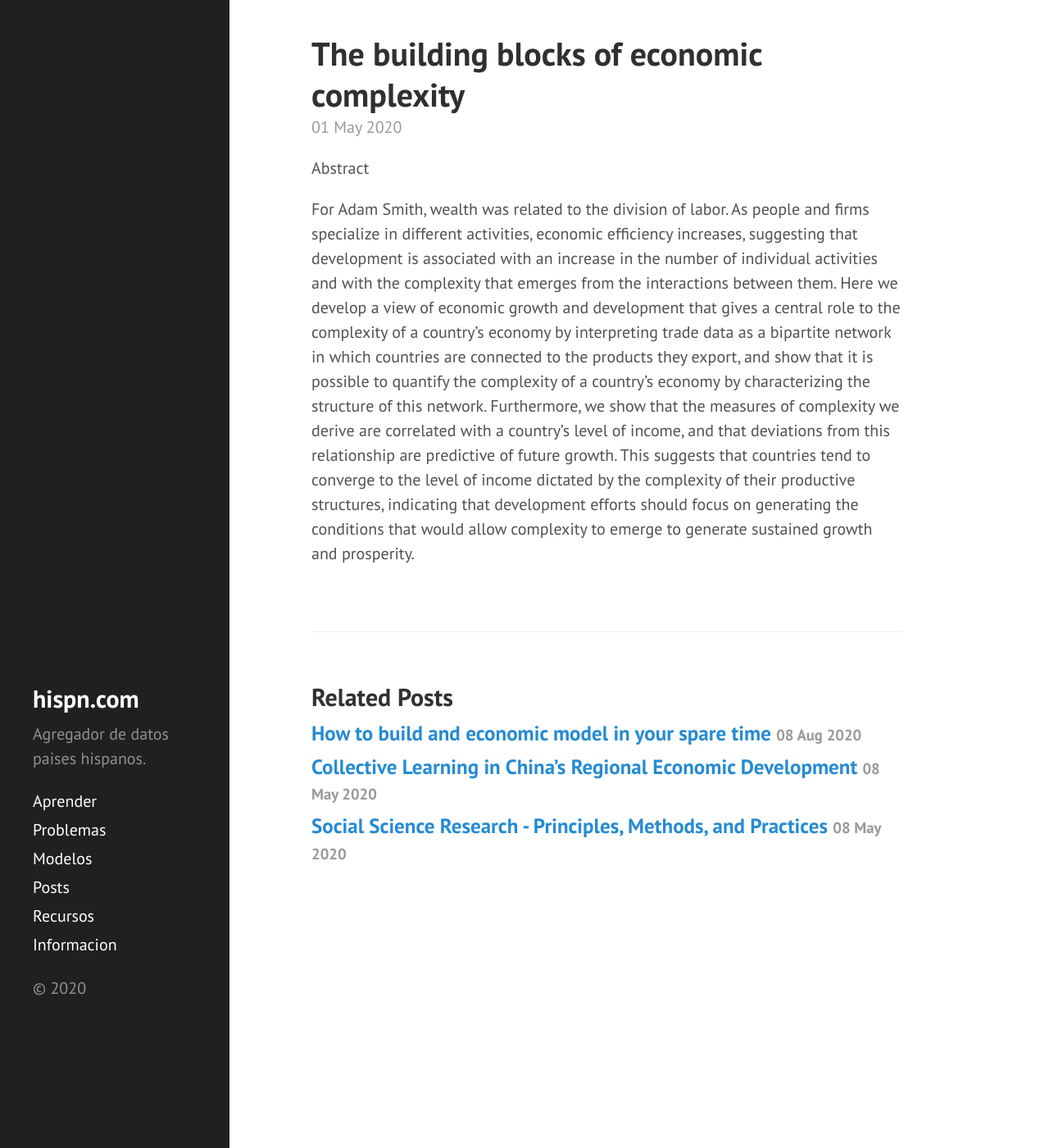
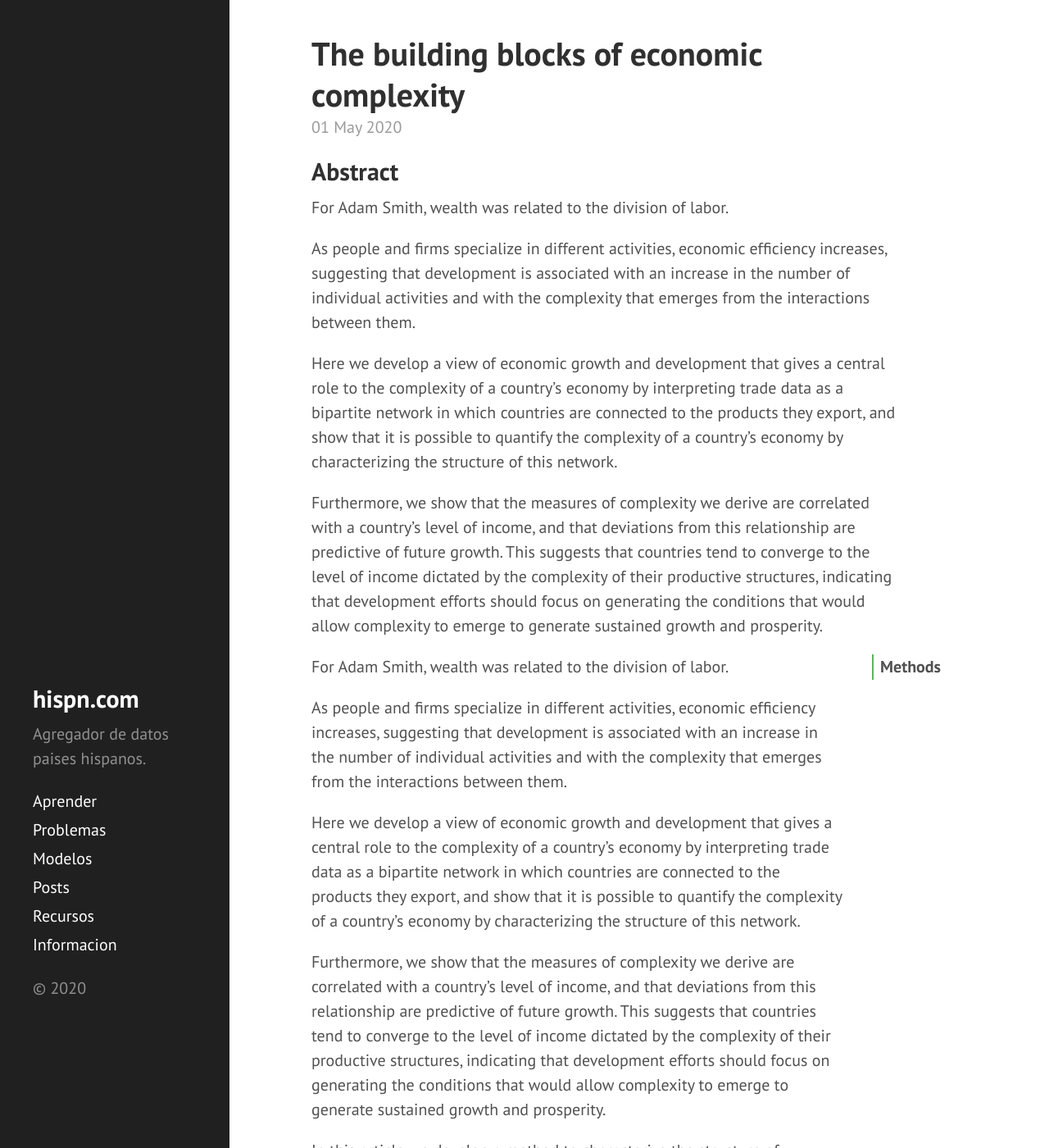
Before and after one commit to DanielBremont/hispn.github.io, a Jekyll site: the page built from _posts/papers/2020-05-01-The-building-blocks-economic-complexity.md, in a window 1280 px wide and 1400 px high. Shown: the whole window at 82% size. Built offline with Jekyll 4.4.1, drawn with Linux system fonts in a browser that asks for light colours; formulas are drawn with MathJax 3; some of the changed text lies outside the part shown.

Commit message:
Nuevo commit

```diff
--- a/_posts/papers/2020-05-01-The-building-blocks-economic-complexity.md
+++ b/_posts/papers/2020-05-01-The-building-blocks-economic-complexity.md
@@ -4,24 +4,34 @@
 categories: [papers]
 ---
 
-Abstract
+## Abstract
 
-For Adam Smith, wealth was related to the division of labor. As
-people and firms specialize in different activities, economic efficiency increases, suggesting that development is associated with
-an increase in the number of individual activities and with the
-complexity that emerges from the interactions between them.
-Here we develop a view of economic growth and development
-that gives a central role to the complexity of a country’s economy
-by interpreting trade data as a bipartite network in which countries
-are connected to the products they export, and show that it is
-possible to quantify the complexity of a country’s economy by
-characterizing the structure of this network. Furthermore, we
-show that the measures of complexity we derive are correlated
-with a country’s level of income, and that deviations from this
-relationship are predictive of future growth. This suggests that
-countries tend to converge to the level of income dictated by the
-complexity of their productive structures, indicating that development efforts should focus on generating the conditions that would
-allow complexity to emerge to generate sustained growth and
-prosperity.
+For Adam Smith, wealth was related to the division of labor.
+
+As people and firms specialize in different activities, economic efficiency increases, suggesting that development is associated with an increase in the number of individual activities and with the complexity that emerges from the interactions between them.
+
+Here we develop a view of economic growth and development that gives a central role to the complexity of a country’s economy by interpreting trade data as a bipartite network in which countries are connected to the products they export, and show that it is possible to quantify the complexity of a country’s economy by characterizing the structure of this network.
+
+Furthermore, we show that the measures of complexity we derive are correlated with a country’s level of income, and that deviations from this relationship are predictive of future growth. This suggests that countries tend to converge to the level of income dictated by the complexity of their productive structures, indicating that development efforts should focus on generating the conditions that would allow complexity to emerge to generate sustained growth and prosperity.
 
 <!--more-->
+
+For Adam Smith, wealth was related to the division of labor.
+
+As people and firms specialize in different activities, economic efficiency increases, suggesting that development is associated with an increase in the number of individual activities and with the complexity that emerges from the interactions between them.
+
+Here we develop a view of economic growth and development that gives a central role to the complexity of a country’s economy by interpreting trade data as a bipartite network in which countries are connected to the products they export, and show that it is possible to quantify the complexity of a country’s economy by characterizing the structure of this network.
+
+Furthermore, we show that the measures of complexity we derive are correlated with a country’s level of income, and that deviations from this relationship are predictive of future growth. This suggests that countries tend to converge to the level of income dictated by the complexity of their productive structures, indicating that development efforts should focus on generating the conditions that would allow complexity to emerge to generate sustained growth and prosperity.
+
+In this article we develop a method to characterize the structure of bipartite networks, which we call the **Method of Reflections**, and apply it to trade data to illustrate how it can be used to extract relevant information about the availability of capabilities in a country. We interpret the variables produced by the Method of Reflections as indicators of economic complexity and show that the complexity of a country’s economy is correlated with income and that deviations from this relationship are predictive of future growth, suggesting that countries tend to approach the level of income associated with the capability set available in them.
+
+We validate our measures of the capabilities available in a country by introducing a model and by showing empirically that our metrics are strongly correlated with the diversity of the labor inputs used in the production of a country’s goods, approximated by using data on the use of labor inputs in the United States. Finally, we show that the level of complexity of a country’s economy predicts the types of products that countries will be able to develop in the future, suggesting that the new products that a country develops depend substantially on the capabilities already available in that country.
+
+## Methods
+
+We look at country product associations by using international trade data with products disaggregated.
+
+$$k_{c,0}$$ and $$k_{p,0}$$ represent, respectively, the observed levels of diversification of a country (the number of products exported by that country), and the ubiquity of a product (the number of countries exporting that product).
+
+... Todo
```
Also changed, not shown: _posts/papers/2020-05-01-Optimal-diversification-strategies-networks-related-products- related-research-areas.md (deleted, +0 -20 lines).
